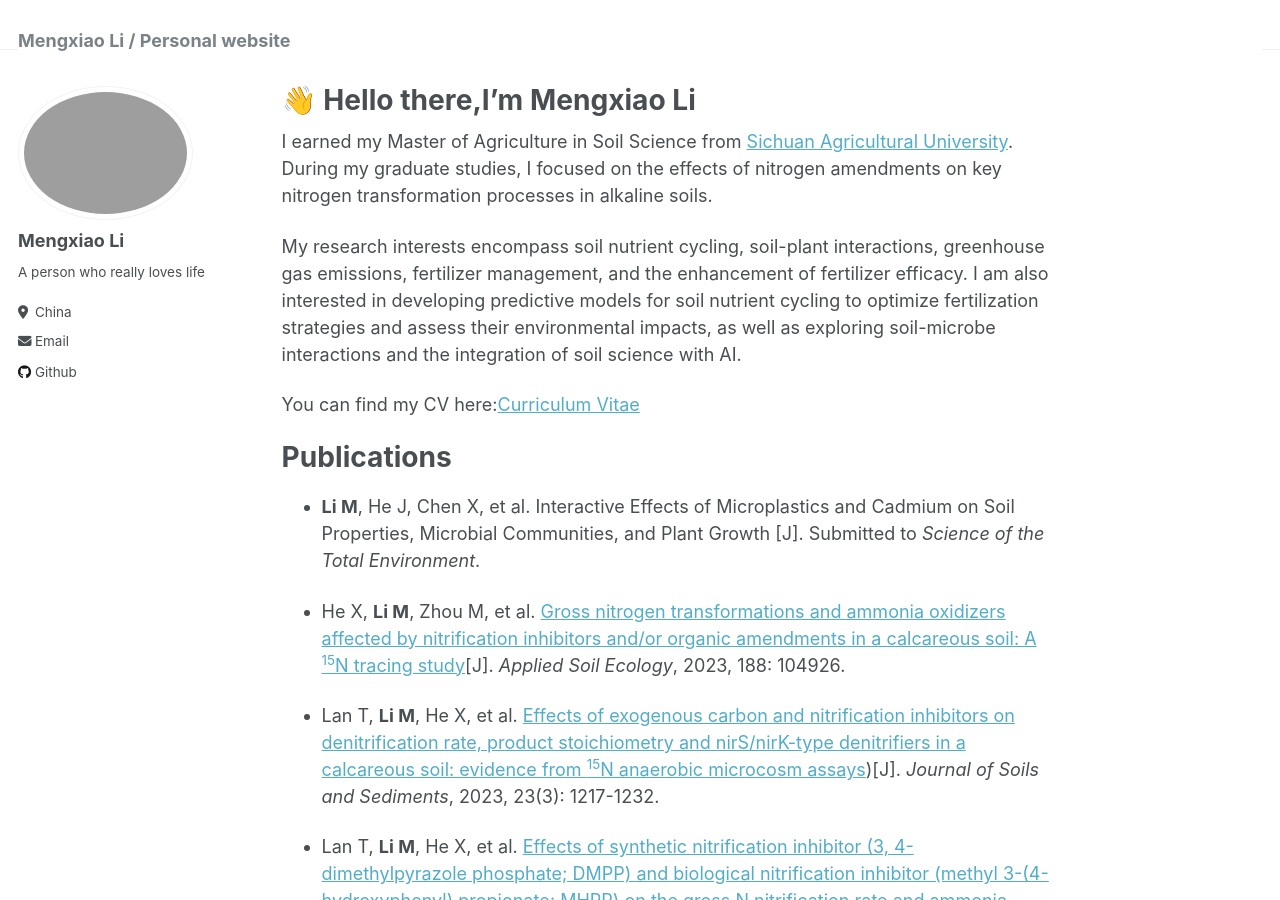
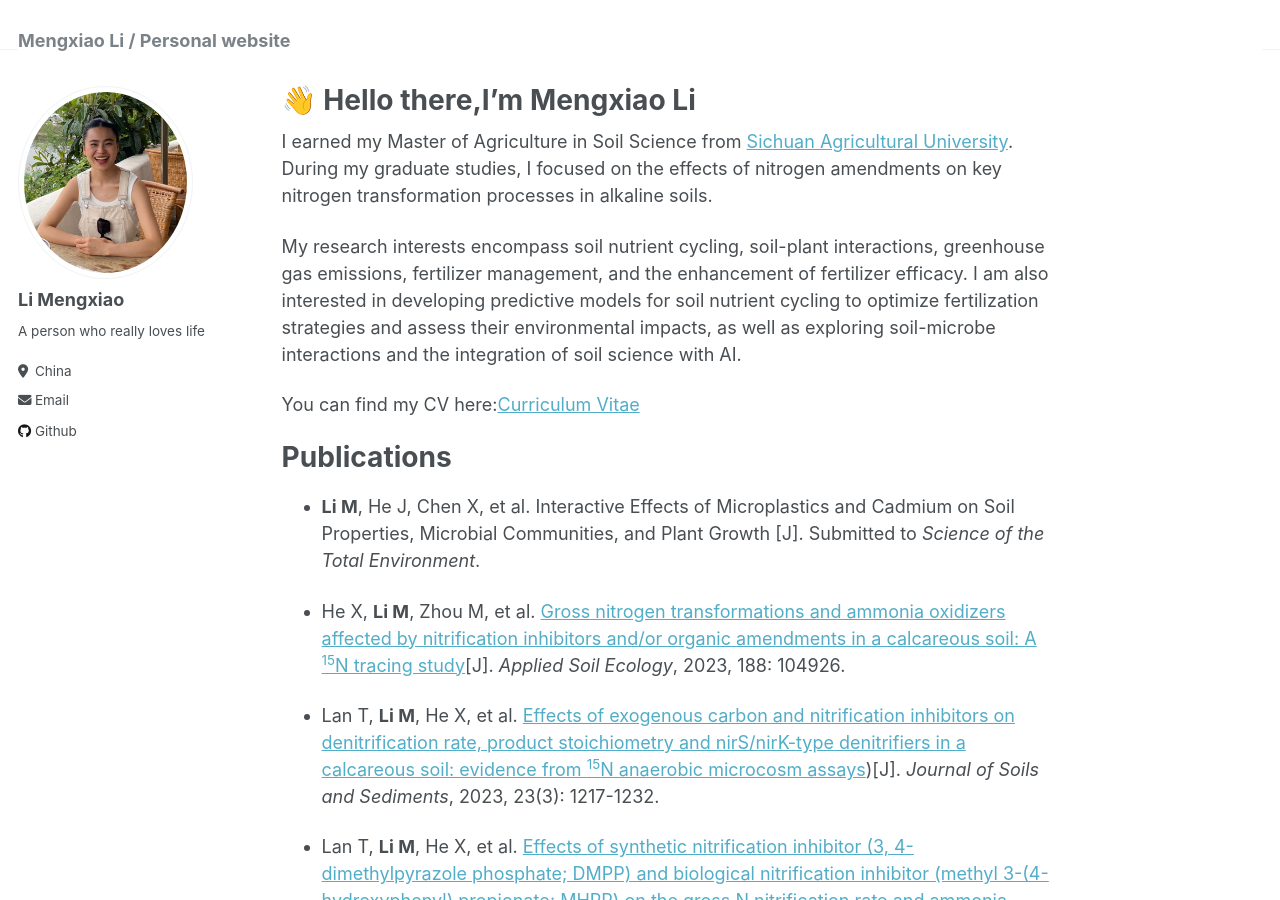
Before and after one commit to HazelLi123/HazelLi123.github.io, a Jekyll site: the page built from _pages/about.md, in a window 1280 px wide and 900 px high. Built offline with Jekyll 4.4.1, drawn with Linux system fonts in a browser that asks for light colours.

Commit message:
Update _config.yml

```diff
--- a/_config.yml
+++ b/_config.yml
@@ -21,8 +21,8 @@ repository               : "HazelLi123/HazelLi123.github.io"
 #               Additional customization can be done by editing /_includes/author-profile.html
 author:
   # Biographic information
-  avatar           : "portraitfinal"
-  name             : "Mengxiao Li"
+  avatar           : "portraitfinal.png"
+  name             : "Li Mengxiao"
   pronouns         : # example: "she/her"
   bio              : "A person who really loves life"
   location         : "China"
```
